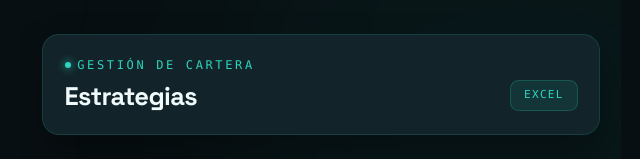
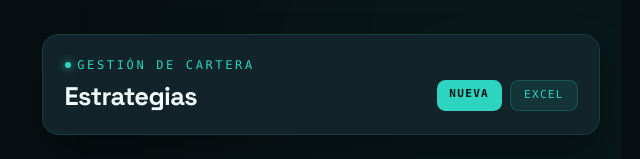
Before and after one commit to jpasman82/portfolio-tracker, a React (Vite) app: page /rotaciones in a window 1280 px wide. Shown: the top 159 px of the page, without its empty margins (319-959 px from the left). Built offline with nearby package versions, Linux system fonts and the light colour scheme; no server answers; the database is empty; sample sign-in values are in the browser's storage; the HTML template or start-up script is replaced by a standard one.

Commit message:
fix estrategias

```diff
--- a/src/App.jsx
+++ b/src/App.jsx
@@ -6,6 +6,7 @@ import Home from './pages/Home';
 import Dashboard from './pages/Dashboard';
 import BrokerDetail from './pages/BrokerDetail';
 import EventDetail from './pages/EventDetail';
+import NewEvent from './pages/NewEvent';
 import Login from './pages/Login';
 import Unified from './pages/Unified';
 import Maximos from './pages/Maximos';
@@ -260,6 +261,7 @@ export default function App() {
         <Route path="/" element={<RequireAuth><Home /></RequireAuth>} />
         <Route path="/broker/:id" element={<RequireAuth><BrokerDetail /></RequireAuth>} />
         <Route path="/rotaciones" element={<RequireAuth><Dashboard /></RequireAuth>} />
+        <Route path="/rotaciones/nueva" element={<RequireAuth><NewEvent /></RequireAuth>} />
         <Route path="/evento/:id" element={<RequireAuth><EventDetail /></RequireAuth>} />
         <Route path="/unificada" element={<RequireAuth><Unified /></RequireAuth>} />
         <Route path="/maximos" element={<RequireAuth><Maximos /></RequireAuth>} />
--- a/src/pages/Dashboard.jsx
+++ b/src/pages/Dashboard.jsx
@@ -131,6 +131,12 @@ export default function Dashboard() {
         <div className="flex justify-between items-center mt-1">
           <h2 className="text-2xl font-bold tracking-tight text-[#F0FAFA]">Estrategias</h2>
           <div className="flex gap-2">
+            <Link
+              to="/rotaciones/nueva"
+              className="font-mono text-[11px] uppercase tracking-[0.12em] px-3 py-1.5 bg-teal-400 hover:bg-teal-300 text-[#080F12] rounded-lg transition-colors font-bold"
+            >
+              Nueva
+            </Link>
             <button
               onClick={exportarCartera}
               className="font-mono text-[11px] uppercase tracking-[0.12em] px-3 py-1.5 bg-teal-400/10 border border-teal-400/20 hover:border-teal-400/50 text-teal-400 rounded-lg transition-colors"
--- a/src/pages/NewEvent.jsx
+++ b/src/pages/NewEvent.jsx
@@ -68,7 +68,7 @@ export default function NewEvent() {
       } else {
         await addDoc(collection(db, "rotations"), eventData);
       }
-      navigate('/');
+      navigate('/rotaciones');
     } catch (error) {
       console.error("Error al guardar:", error);
       alert("Error al guardar.");
@@ -78,7 +78,7 @@ export default function NewEvent() {
   const handleDelete = async () => {
     if (window.confirm("¿Confirmás la eliminación definitiva?")) {
       await deleteDoc(doc(db, "rotations", id));
-      navigate('/');
+      navigate('/rotaciones');
     }
   };
 
```
